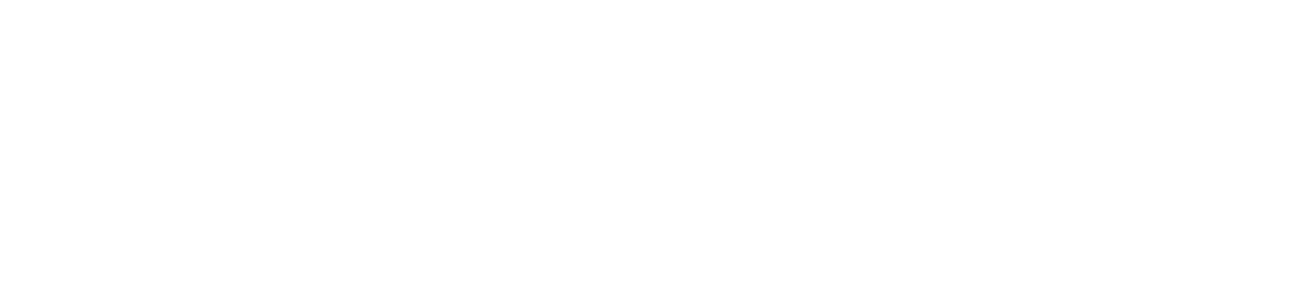
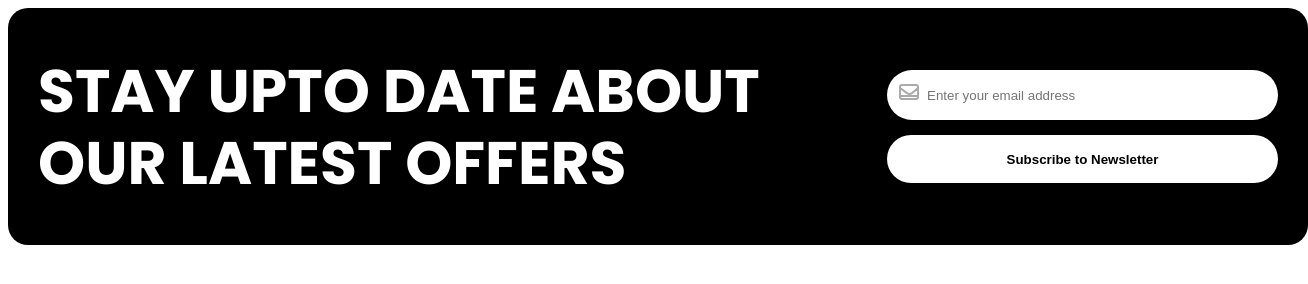
Before and after one commit to amelur/shop-co-team-3, a website built with Vite: page index.html in a window 1280 px wide. Shown: the whole page, 1308 px wide, since content can reach past the window. Built offline with nearby package versions, Linux system fonts and the light colour scheme.

Commit message:
feat add sectionForm

```diff
--- a/index.html
+++ b/index.html
@@ -19,5 +19,8 @@
     <link rel="stylesheet" href="src/styles/main.css" />
     <title>Shop-co</title>
   </head>
-  <body></body>
+  <body>
+
+    <script type="module" src="./src/main.ts"></script>
+  </body>
 </html>
--- /dev/null
+++ b/src/components/form.ts
@@ -0,0 +1,25 @@
+import '../styles/form.css';
+
+export function renderForm(){
+
+  const newsletterForm =`
+<section class="newsletter">
+  <div class="newsletter-title">
+    <h2>STAY UPTO DATE ABOUT OUR LATEST OFFERS</h2>
+  </div>
+  <form class="newsletter-form">
+    <div class="input-group">
+      <span class="input-icon">
+        <svg xmlns="http://www.w3.org/2000/svg" width="24" height="24" fill="none" viewBox="0 0 24 24" stroke="currentColor" stroke-width="2">
+          <path stroke-linecap="round" stroke-linejoin="round" d="M3 8l7.386 5.39a4 4 0 004.228 0L21 8m-18 8h18M5 5h14a2 2 0 012 2v10a2 2 0 01-2 2H5a2 2 0 01-2-2V7a2 2 0 012-2z"/>
+        </svg>
+      </span>
+      <input type="email" class="newsletter-input" placeholder="Enter your email address" required>
+    </div>
+    <button type="submit" class="newsletter-button">Subscribe to Newsletter</button>
+  </form>
+</section>
+`;
+document.body.innerHTML=(newsletterForm);
+
+}
--- a/src/main.ts
+++ b/src/main.ts
@@ -0,0 +1,3 @@
+import { renderForm } from './components/form';
+
+renderForm();
--- /dev/null
+++ b/src/styles/form.css
@@ -0,0 +1,67 @@
+
+   .newsletter {
+    background-color: #000;
+    color: #fff;
+    font-family: 'Poppins', sans-serif;
+    width: 1240px;
+    height: 177px;
+    border-radius: 20px;
+    display: flex;
+    flex-direction: row;
+    align-items: center;
+    padding: 30px;
+    gap: 80px;
+  }
+
+  .newsletter-title {
+    max-width: 800px;
+    font-size: 40px;
+    line-height: 1.2;
+    margin: 0;
+  }
+
+  .newsletter-form {
+    display: flex;
+    flex-direction: column;
+
+    gap: 15px;
+  }
+
+  .input-group {
+    position: relative;
+    display: flex;
+    align-items: center;
+  }
+
+  .input-icon {
+    position: absolute;
+    left: 10px;
+    color: #aaa;
+  }
+
+  .newsletter-input {
+    padding-left: 40px;
+    border: none;
+    border-radius: 30px;
+    width: 349px;
+    height: 48px;
+  }
+
+  .newsletter-input:focus {
+    outline: none;
+  }
+
+  .newsletter-button {
+    background-color: #fff;
+    color: #000;
+    border: none;
+    height: 48px;
+    border-radius: 30px;
+    font-weight: bold;
+    cursor: pointer;
+  }
+
+  .newsletter-button:hover {
+    background-color: #ddd;
+    color: #000;
+  }
```
